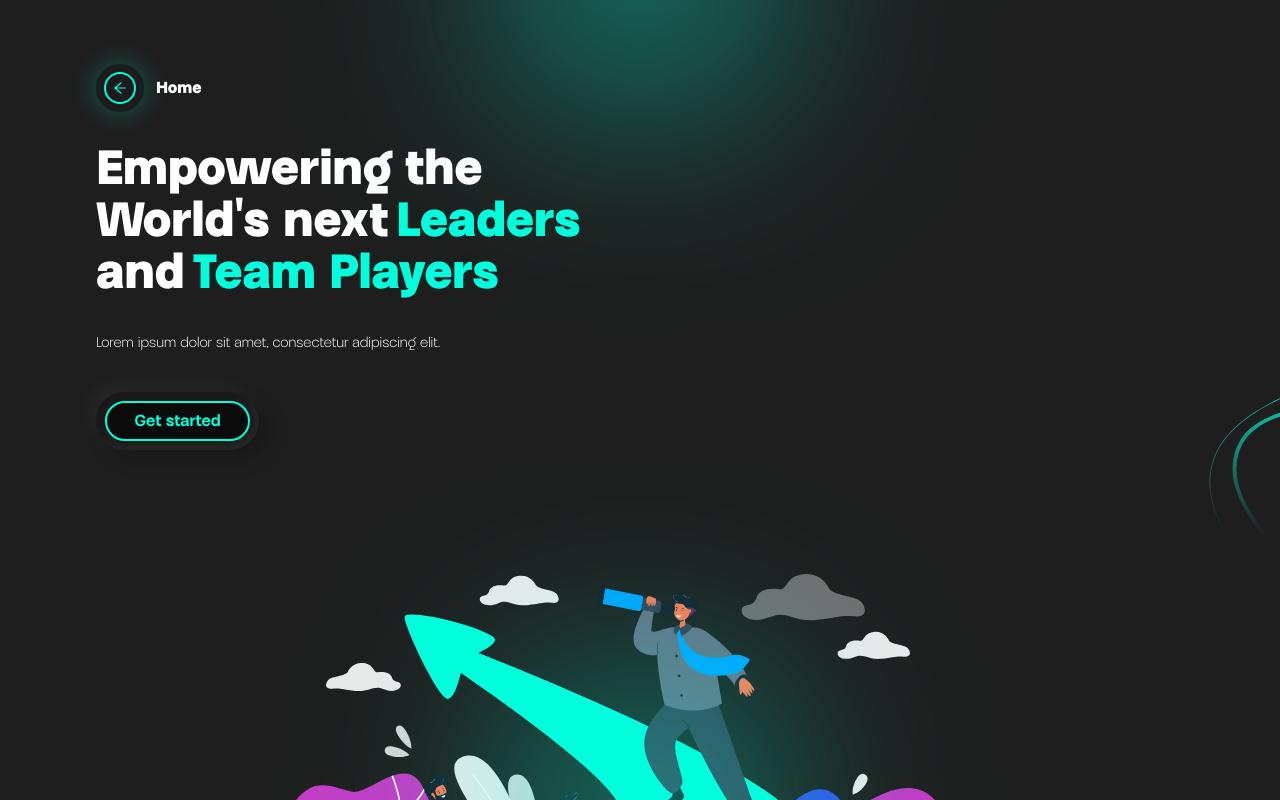
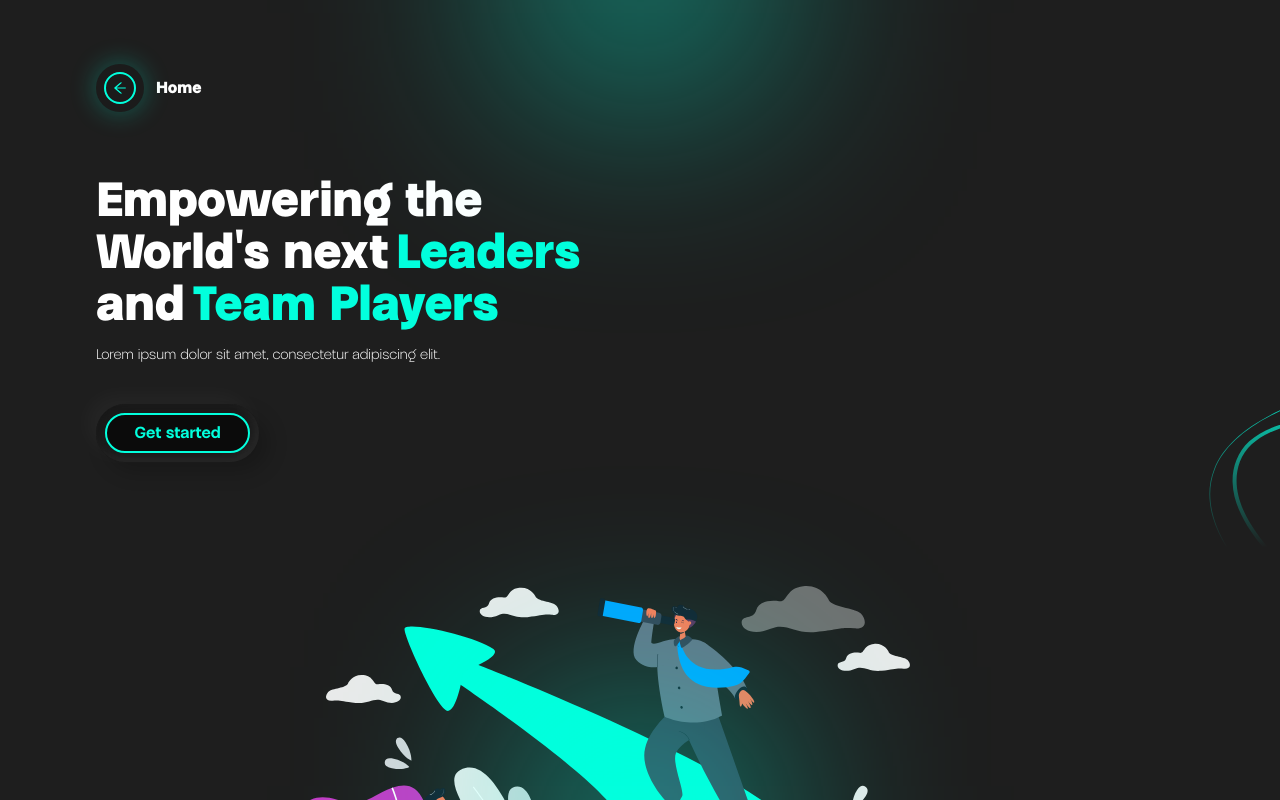
Before and after one commit to Gift07/Dentistry, a React (Create React App) app: page /dentistry in a window 1280 px wide. Shown: the top 800 px of the page. Built offline with nearby package versions, Linux system fonts and the light colour scheme.

Commit message:
new change

```diff
--- a/src/Components/Dentistry/Welcome.js
+++ b/src/Components/Dentistry/Welcome.js
@@ -17,7 +17,7 @@ const Welcome = () => {
       <div className="w-full flex justify-center absolute -top-28">
         <div className="image-shadow" />
       </div>
-      <div className="pl-6 md:px-16 lg:px-24 my-8">
+      <div className="pl-6 md:px-16 lg:px-24 mt-16 mb-3">
         <div>
           <h1 className="text-3xl md:text-3xl lg:text-5xl font-bold text-white">
             Empowering the
```
